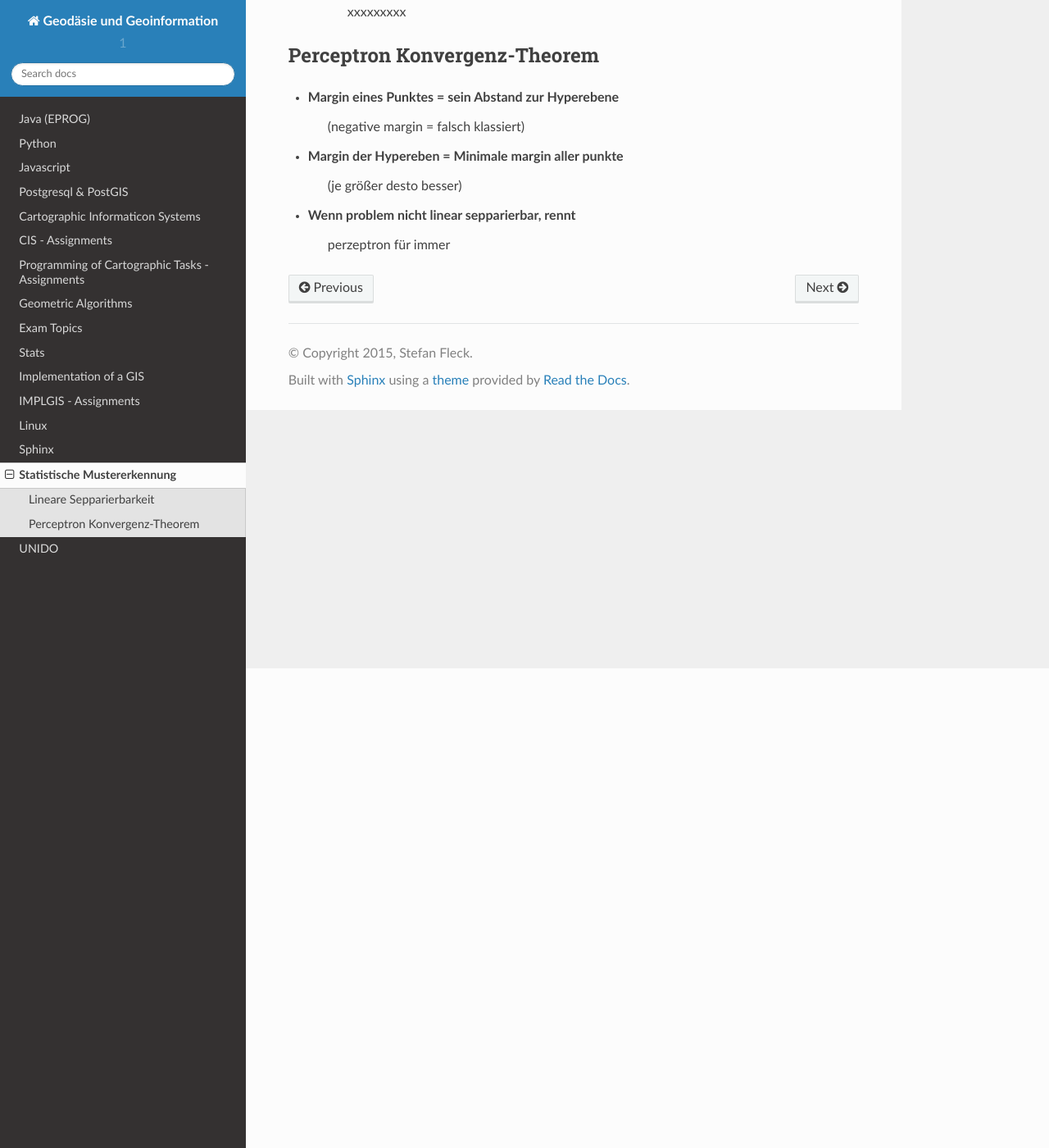
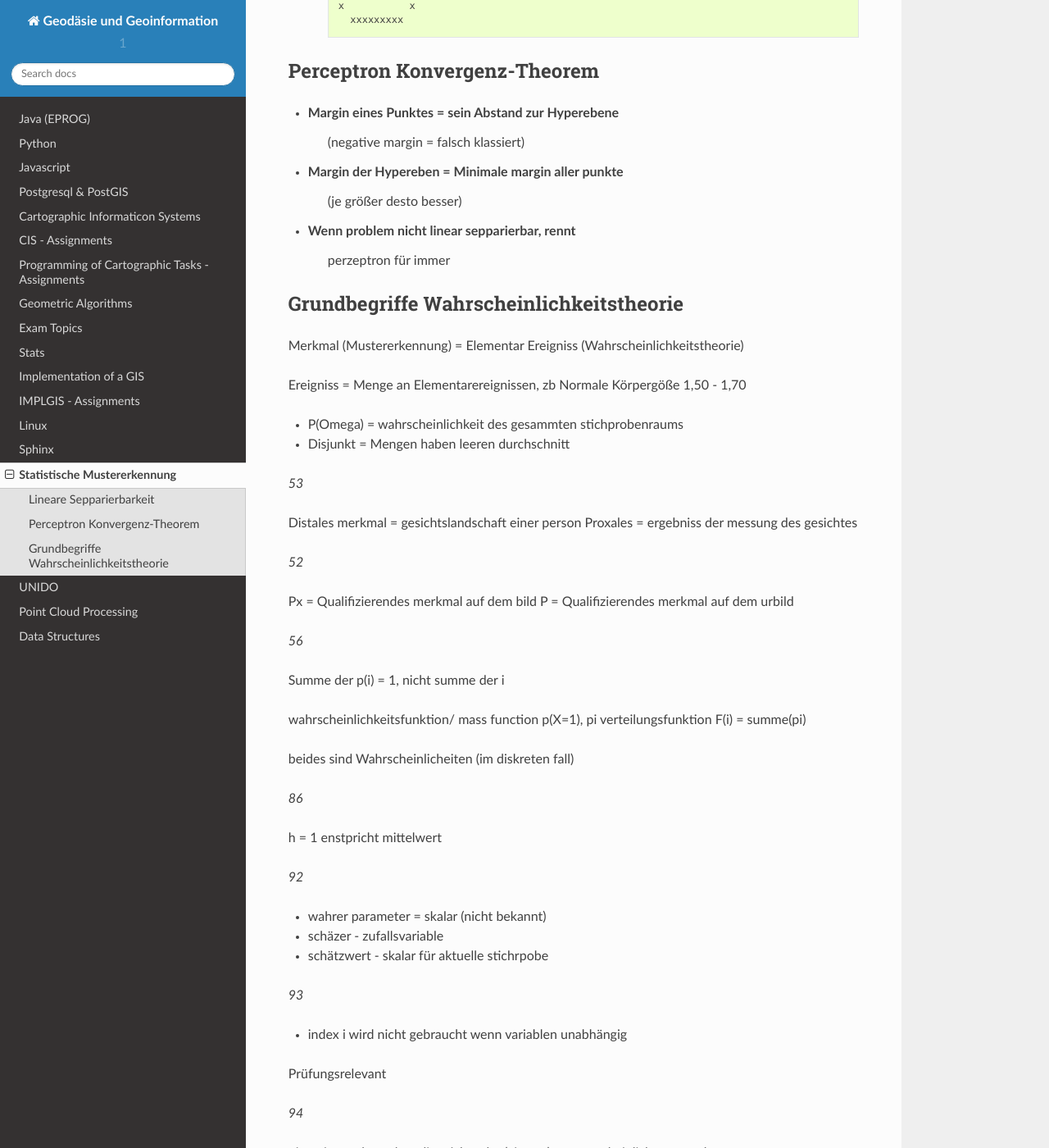
Before and after one commit to hoelk/notes, a Sphinx documentation site: the page built from source/statmuster.rst, in a window 1280 px wide and 1400 px high, scrolled down 585 px. Shown: the whole window at 82% size. Built offline with Sphinx 7.4.7 and the Read the Docs theme 2.0.0, drawn with Linux system fonts in a browser that asks for light colours; some of the changed text lies outside the part shown.

```diff
--- a/source/index.rst
+++ b/source/index.rst
@@ -26,6 +26,8 @@
    sphinx
    statmuster
    unido
+   statat
+   pcprocessing
 
 
 Indices and tables
--- a/source/statmuster.rst
+++ b/source/statmuster.rst
@@ -19,12 +19,14 @@
     beispiel  punkte in einem kreis, quadrate
     der features verwenden
 
-      xxxxxxxxx
-    x           x
-    x   yyyy    x
-    x   yyyy    x
-    x           x
-      xxxxxxxxx
+    ::
+
+        xxxxxxxxx
+      x           x
+      x   yyyy    x
+      x   yyyy    x
+      x           x
+        xxxxxxxxx
 
 
 Perceptron Konvergenz-Theorem
@@ -38,3 +40,75 @@
 
 * Wenn problem nicht linear sepparierbar, rennt
     perzeptron für immer
+
+
+Grundbegriffe Wahrscheinlichkeitstheorie
+========================================
+
+Merkmal (Mustererkennung) = Elementar Ereigniss (Wahrscheinlichkeitstheorie)
+
+Ereigniss = Menge an Elementarereignissen, zb Normale Körpergöße
+1,50 - 1,70
+
+* P(Omega) = wahrscheinlichkeit des gesammten stichprobenraums
+* Disjunkt = Mengen haben leeren durchschnitt
+
+*53*
+
+Distales merkmal = gesichtslandschaft einer person
+Proxales = ergebniss der messung des gesichtes
+
+*52*
+
+Px = Qualifizierendes merkmal auf dem bild
+P = Qualifizierendes merkmal auf dem urbild
+
+*56*
+
+Summe der p(i) = 1, nicht summe der i
+
+
+wahrscheinlichkeitsfunktion/ mass function p(X=1), pi
+verteilungsfunktion F(i) = summe(pi)
+
+beides sind Wahrscheinlicheiten (im diskreten fall)
+
+
+*86*
+
+h = 1 enstpricht mittelwert
+
+*92*
+
+* wahrer parameter = skalar (nicht bekannt)
+* schäzer - zufallsvariable
+* schätzwert - skalar für aktuelle stichrpobe
+
+*93*
+
+* index i wird nicht gebraucht wenn variablen unabhängig
+Prüfungsrelevant
+
+*94*
+
+nimm jenes theta dass die stichprobe (xi.... xn) am warscheinlichsten macht
+
+Maximum likelyhood auf normalvertelung kommt zu least squares
+
+
+* 99 *
+
+formel eigentlich eine schätung, aber wir ersetzen di ekleinen xi durch grosse XI
+(zufallsvariablen),.. dann haben wir einen schätzer
+
+
+frequentistische statistik: punktschätzung des mittelwertes
+Bayes statistik resultat is verteilung des richtigen wertes, ausgegangen von
+meinem wissen (stichprobe)
+
+* 117
+
+P(B|A)... bedingte warscheinlichkeit = P(B wenn A)
+P(B,A)... Verbundwarscheinlichkeit = P (B und A)
+
+users-producers-accuracy nachschlagen
```
Also changed, not shown: source/mrs.rst (added, +33 -0 lines), source/pcprocessing.rst (added, +21 -0 lines), source/statat.rst (added, +10 -0 lines).
